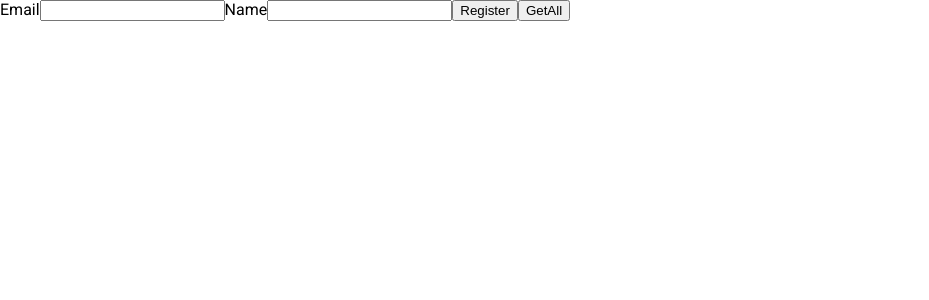
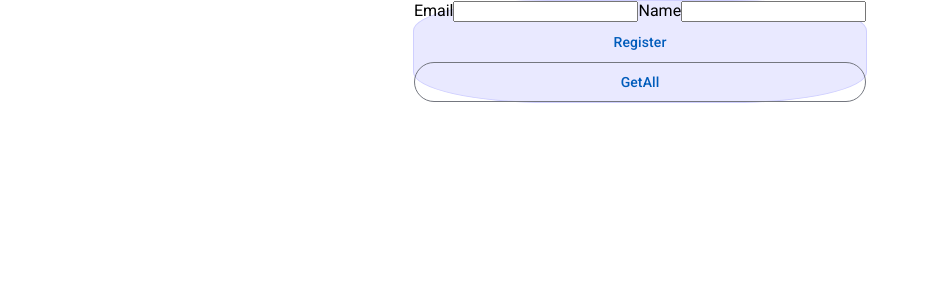
Before and after one commit to AmirProm/projekt-class, an Angular app in the folder client/: page / in a window 1280 px wide. Shown: the top 300 px of the page, without its empty margins (0-929 px from the left). Built offline with nearby package versions, Linux system fonts and the light colour scheme.

Commit message:
edaite html css

```diff
--- a/client/src/app/app.component.css
+++ b/client/src/app/app.component.css
@@ -0,0 +1,19 @@
+section {
+    display: flex;
+    justify-content: center;
+}
+
+.item {
+    background-color: rgb(233, 233, 255);
+    display: flex;
+    flex-direction: column;
+    align-items: center;
+    border: 1px solid rgb(207, 207, 255);
+    border-radius: 30%;
+}
+
+.button-1 {
+    display: flex;
+    flex-direction: column;
+    justify-content: center;
+}
--- a/client/src/app/app.component.html
+++ b/client/src/app/app.component.html
@@ -1,5 +1,5 @@
 <section>
-  <div class="register">
+  <div class="item">
     <form>
       <label>Email</label>
       <input type="email" [formControl]="EmailCtrl">
@@ -7,8 +7,11 @@
       <label>Name</label>
       <input type="text" [formControl]="NameCtrl">
 
-          <button (click)="register()">Register</button>
-          <button (click)="getAll()">GetAll</button>
+      <div class="button-1">
+        <button (click)="register()" mat-button color="praimery">Register</button>
+        <button (click)="getAll()" mat-stroked-button color="Waren">GetAll</button>
+      </div>
+
     </form>
   </div>
 </section>
```
Lines whose indentation alone changed are shown as unchanged.
